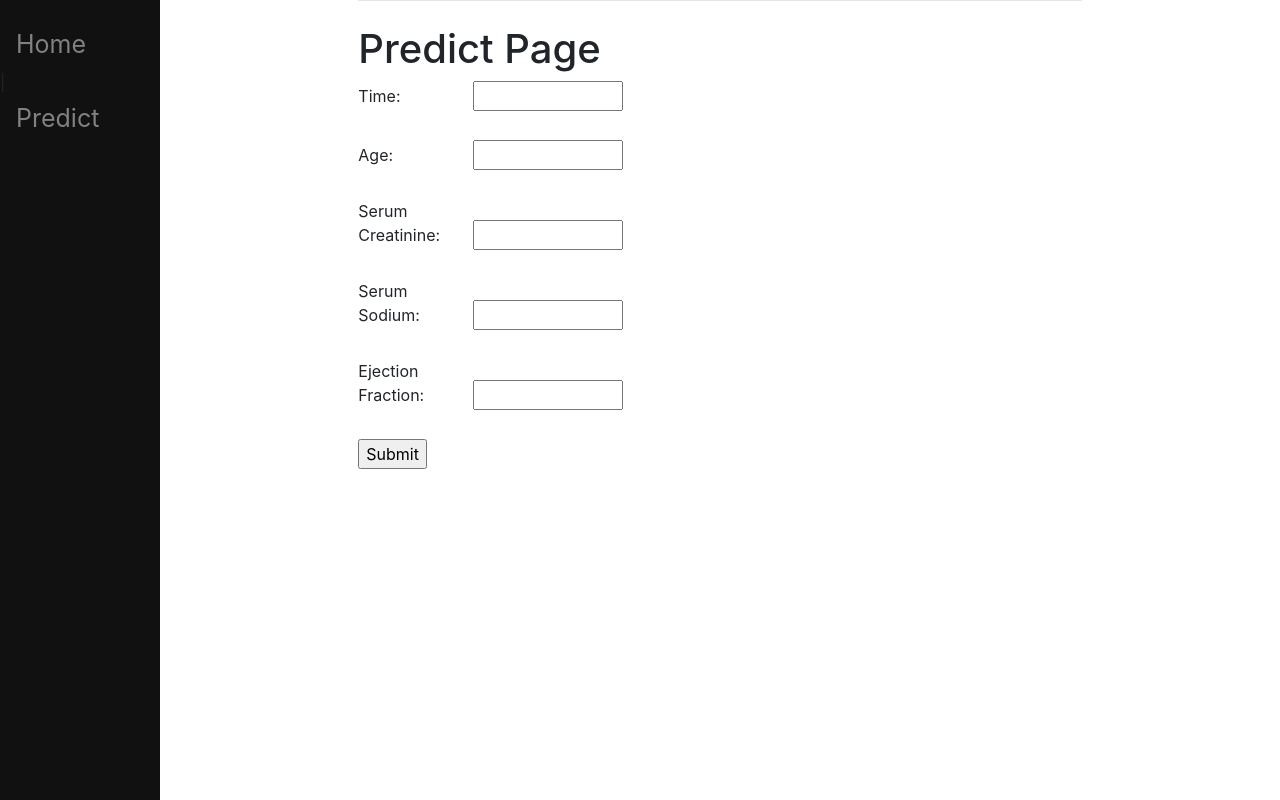
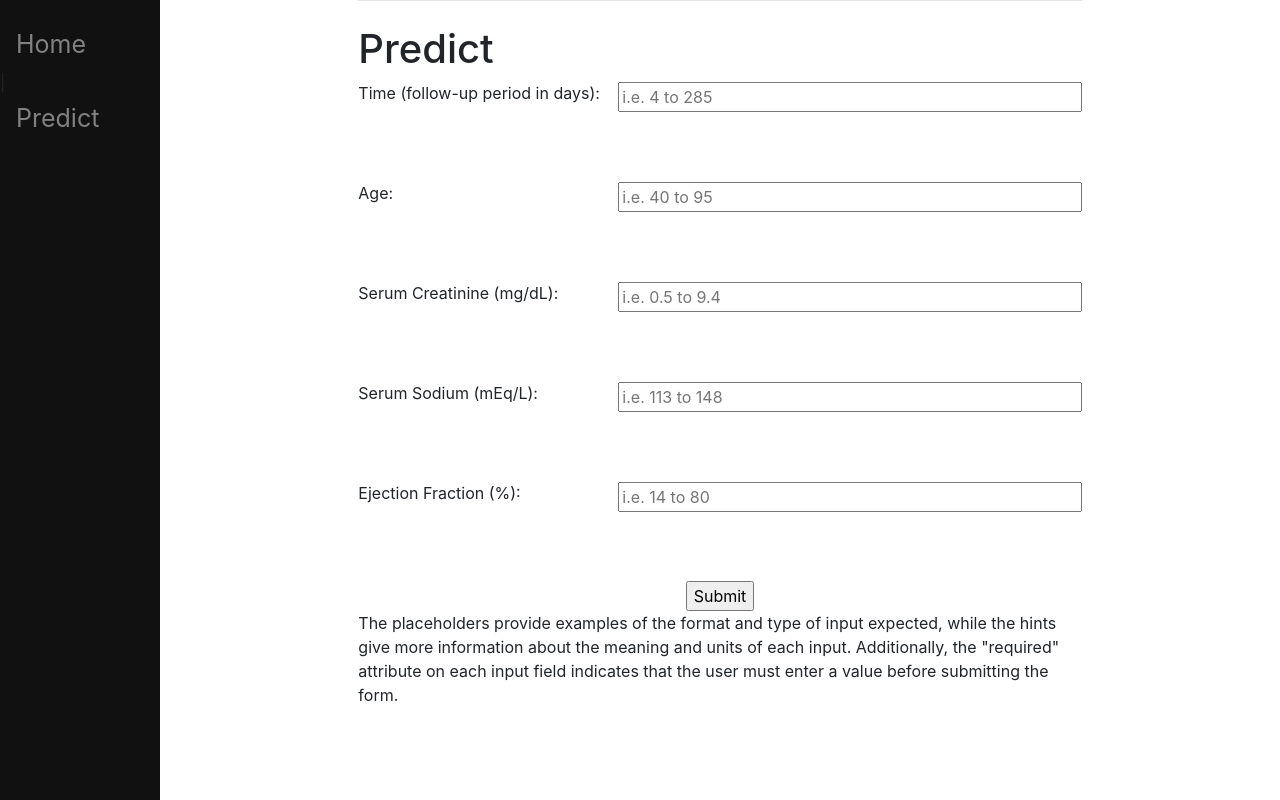
Before and after one commit to DelaineWTan/heart-failure-dataset, a Django app: template demo/templates/predict.html in a window 1280 px wide. Run offline with Django 4.2, Linux system fonts and the light colour scheme; the template is opened without the code that fills it, so the values that code supplies are empty; parts of the project's set-up code (start-up, migrations or seed data) failed here and were passed over; some libraries are stand-ins or nearby versions.

Commit message:
Finish styling.

```diff
--- a/demo/templates/base.html
+++ b/demo/templates/base.html
@@ -29,21 +29,6 @@
         .main {
             margin-left: 160px;
             padding: 0px 10px;
-        }
-
-        .graph {
-            width: 100%;
-        }
-
-        label {
-            display: inline-block;
-            width: 100px;
-            text-align: left;
-            margin-right: 10px;
-        }
-
-        input[type="number"] {
-            width: 150px;
         }
     </style>
     <meta charset="utf-8">
--- a/demo/templates/home.html
+++ b/demo/templates/home.html
@@ -1,6 +1,11 @@
 {% extends "base.html" %}
 
 {% block content %}
+<style>
+    .graph {
+        width: 100%;
+    }
+</style>
 <h1 class="text-primary">Heart Failure Prediction</h1>
 <h2>Problem Definition</h2>
 
--- a/demo/templates/predict.html
+++ b/demo/templates/predict.html
@@ -1,26 +1,46 @@
 {% extends "base.html" %}
 
 {% block content %}
-<h1>Predict Page</h1>
+<style>
+    form {
+        display: grid;
+        grid-template-columns: 250px 1fr;
+        grid-gap: 10px;
+        align-items: center;
+    }
+
+    label {
+        text-align: left;
+        grid-column: 1 / 2;
+    }
+
+    input[type=submit] {
+        grid-column: 1 / -1;
+        justify-self: center;
+    }
+</style>
+<h1>Predict</h1>
 <form action="{% url 'predictPost' %}" method="post">
-  {% csrf_token %}
-  <label for="time">Time:</label>
-  <input type="number" id="time" name="time"><br><br>
+    {% csrf_token %}
+    <label for="time">Time (follow-up period in days):</label>
+    <input type="number" id="time" name="time" placeholder="i.e. 4 to 285" required><br><br>
+    <label for="age">Age:</label>
+    <input type="number" id="age" name="age" placeholder="i.e. 40 to 95" required><br><br>
 
-  <label for="age">Age:</label>
-  <input type="number" id="age" name="age"><br><br>
+    <label for="serum_creatinine">Serum Creatinine (mg/dL):</label>
+    <input type="number" id="serum_creatinine" name="serum_creatinine" placeholder="i.e. 0.5 to 9.4"
+           required><br><br>
 
-  <label for="serum_creatinine">Serum Creatinine:</label>
-  <input type="number" id="serum_creatinine" name="serum_creatinine"><br><br>
+    <label for="serum_sodium">Serum Sodium (mEq/L):</label>
+    <input type="number" id="serum_sodium" name="serum_sodium" placeholder="i.e. 113 to 148" required><br><br>
 
-  <label for="serum_sodium">Serum Sodium:</label>
-  <input type="number" id="serum_sodium" name="serum_sodium"><br><br>
+    <label for="ejection_fraction">Ejection Fraction (%):</label>
+    <input type="number" id="ejection_fraction" name="ejection_fraction" placeholder="i.e. 14 to 80" required><br><br>
 
-  <label for="ejection_fraction">Ejection Fraction:</label>
-  <input type="number" id="ejection_fraction" name="ejection_fraction"><br><br>
+    <input type="submit" value="Submit">
+</form>
+The placeholders provide examples of the format and type of input expected, while the hints give more information about the meaning and units of each input. Additionally, the "required" attribute on each input field indicates that the user must enter a value before submitting the form.
 
-  <input type="submit" value="Submit">
-</form>
 
 {% if errorMessage %}<p><strong>{{errorMessage}}</strong></p>{% endif %}
 {% endblock content %}
```
Also changed, not shown: demo/templates/results.html (+10 -11 lines).
